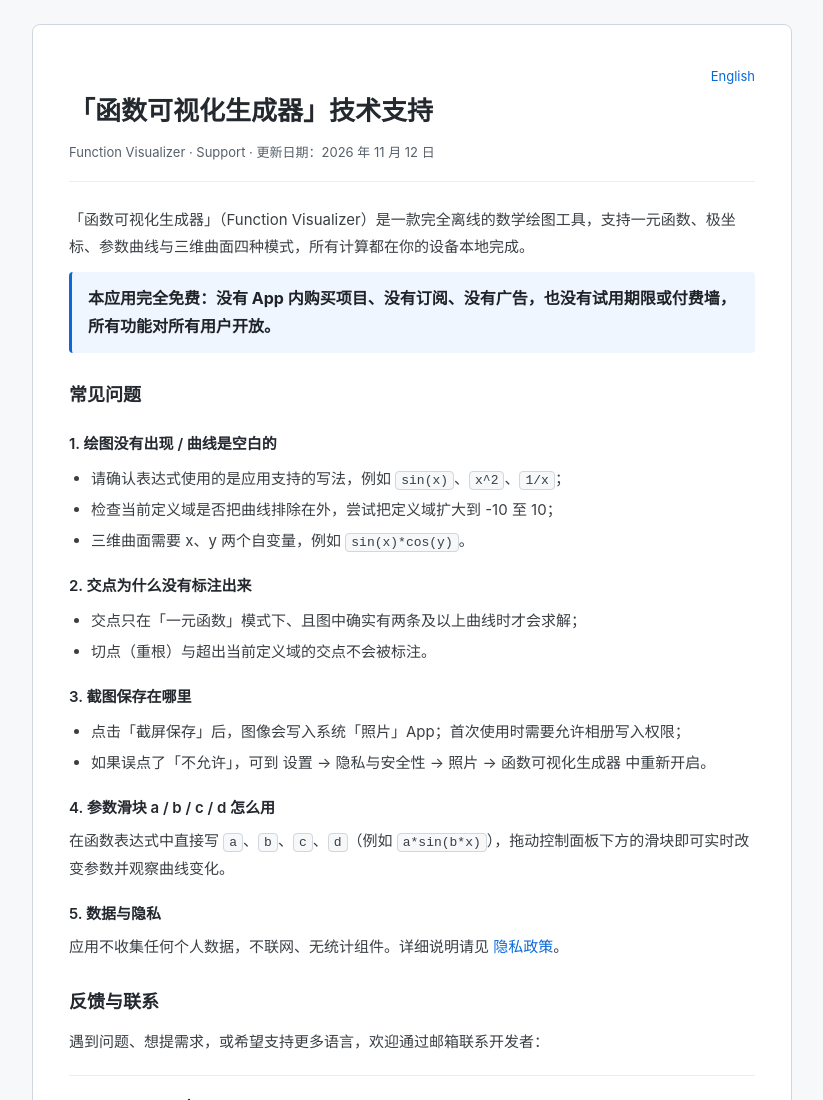
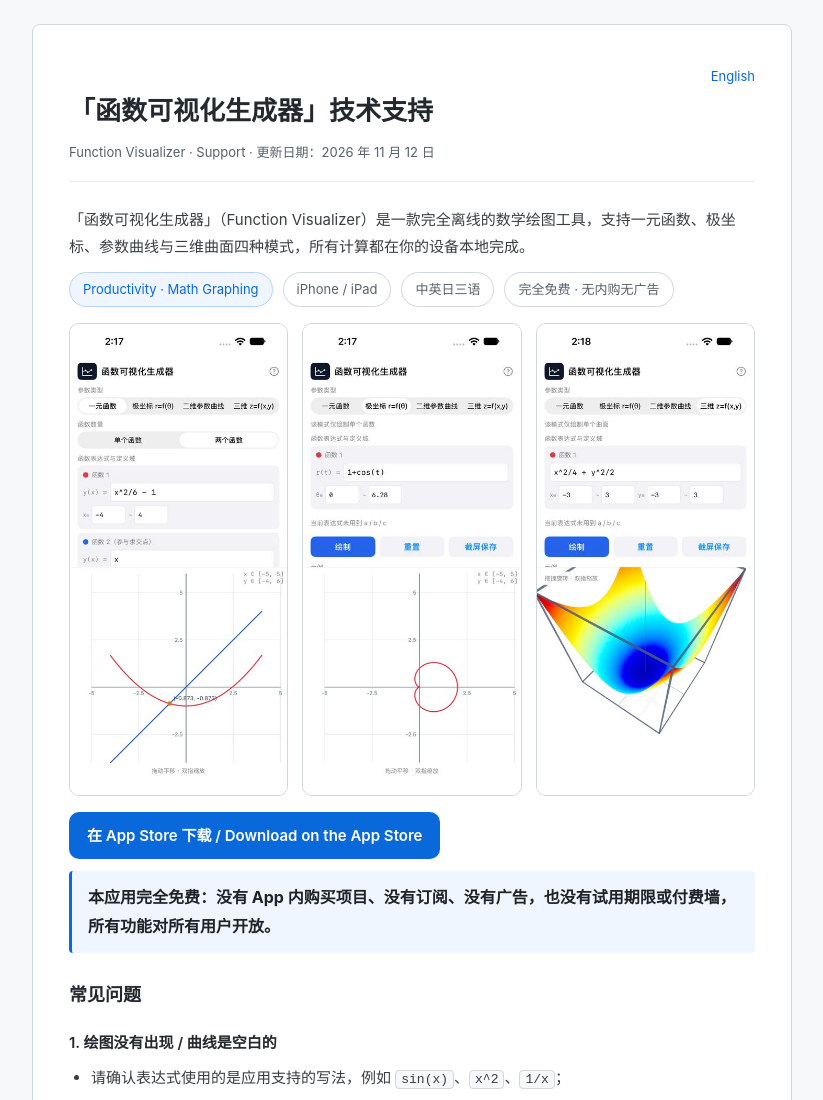
Before and after one commit to thoexxr/FunctionVisualizer, a plain HTML site: page index.html in a window 1280 px wide. Shown: the top 1100 px of the page, without its empty margins (228-1051 px from the left). Drawn offline with Linux system fonts and the light colour scheme.

Commit message:
补充分类/截图墙/App Store 入口

```diff
--- a/index.html
+++ b/index.html
@@ -36,6 +36,14 @@
   .contact { margin-top: 20px; padding-top: 16px; border-top: 1px solid #eaeef2; }
   .lang { text-align: right; font-size: 13px; }
   hr { border: none; border-top: 1px solid #eaeef2; margin: 32px 0; }
+  .overview { margin: 18px 0 8px; }
+  .meta-tags { display:flex; gap:10px; flex-wrap:wrap; margin:12px 0 16px; }
+  .tag { border:1px solid #d0d7de; border-radius:999px; padding:5px 13px; font-size:13px; color:#57606a; }
+  .tag.cat { color:#0969da; border-color:#b6d4ff; background:#f0f6ff; }
+  .gallery { display:grid; grid-template-columns:repeat(auto-fill,minmax(180px,1fr)); gap:14px; margin:16px 0; }
+  .gallery img { width:100%; border-radius:10px; border:1px solid #d0d7de; }
+  .btn { display:inline-block; background:#0969da; color:#fff; font-weight:600; border-radius:10px; padding:10px 18px; }
+  .btn:hover { text-decoration:none; filter:brightness(1.05); }
 </style>
 </head>
 <body>
@@ -45,6 +53,18 @@
   <div class="meta">Function Visualizer · Support · 更新日期：2026 年 11 月 12 日</div>
 
   <p>「函数可视化生成器」（Function Visualizer）是一款完全离线的数学绘图工具，支持一元函数、极坐标、参数曲线与三维曲面四种模式，所有计算都在你的设备本地完成。</p>
+  <div class="meta-tags">
+    <span class="tag cat">Productivity · Math Graphing</span>
+    <span class="tag">iPhone / iPad</span>
+    <span class="tag">中英日三语</span>
+    <span class="tag">完全免费 · 无内购无广告</span>
+  </div>
+  <div class="gallery">
+    <img src="funcvis-shot1.jpg" alt="一元函数与交点标注">
+    <img src="funcvis-shot2.jpg" alt="极坐标心形线">
+    <img src="funcvis-shot3.jpg" alt="三维曲面">
+  </div>
+  <p><a class="btn" href="https://apps.apple.com/us/app/functionvisualizer-graph-calc/id6827452934" target="_blank" rel="noopener">在 App Store 下载 / Download on the App Store</a></p>
   <div class="highlight"><strong>本应用完全免费：没有 App 内购买项目、没有订阅、没有广告，也没有试用期限或付费墙，所有功能对所有用户开放。</strong></div>
 
   <h2>常见问题</h2>
```
Also changed, not shown: funcvis-shot1.jpg (added), funcvis-shot2.jpg (added), funcvis-shot3.jpg (added).
